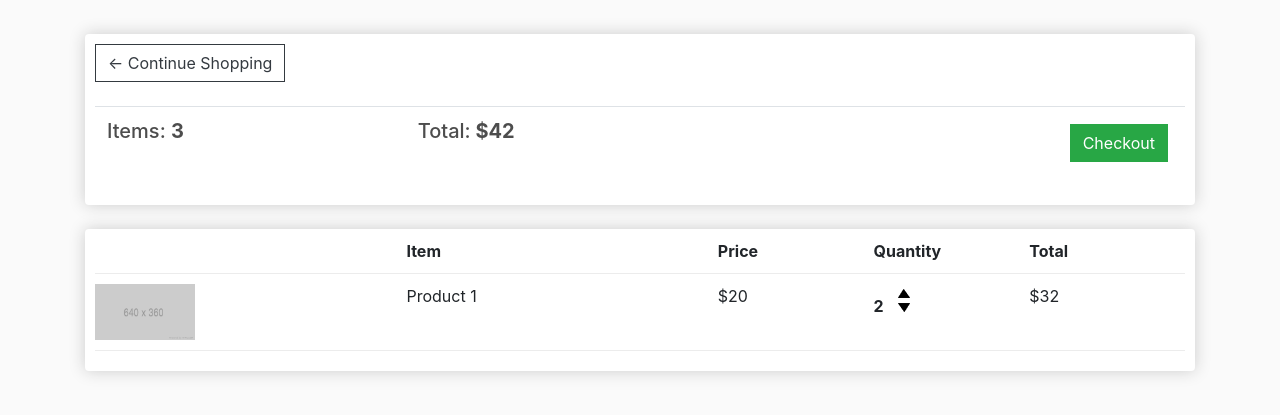
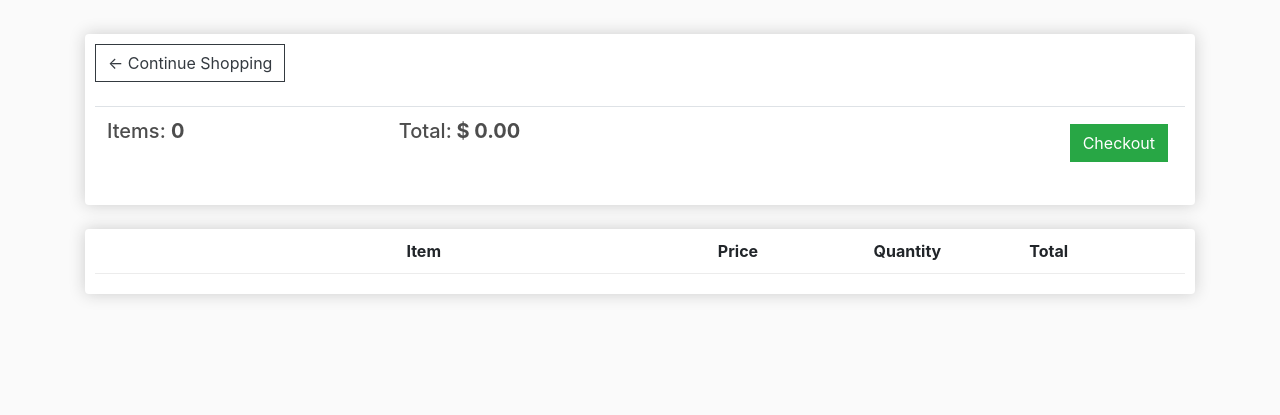
Before and after one commit to Kaplun-Alex/Ecommerce, a Django app: page /cart/ in a window 1280 px wide. Shown: the part 57-472 px from the top of the page. Run offline with Django 4.2, Linux system fonts and the light colour scheme; lists and menus that the app fills with data are empty; some libraries are stand-ins or nearby versions.

Commit message:
more changes today

```diff
--- a/ecommerce/ecommerce/settings.py
+++ b/ecommerce/ecommerce/settings.py
@@ -126,6 +126,8 @@ STATICFILES_DIRS = [
 
 MEDIA_ROOT = os.path.join(BASE_DIR, "static/images")
 
+MEDIA_URL = "/images/"
+
 # Default primary key field type
 # https://docs.djangoproject.com/en/4.0/ref/settings/#default-auto-field
 
--- a/ecommerce/ecommerce/urls.py
+++ b/ecommerce/ecommerce/urls.py
@@ -1,5 +1,9 @@
 from django.contrib import admin
 from django.urls import path, include
+
+from django.conf.urls.static import static
+from django.conf import settings
+
 
 
 urlpatterns = [
@@ -7,3 +11,5 @@ urlpatterns = [
     path("", include('store.urls')),
 
 ]
+
+urlpatterns += static(settings.MEDIA_URL, document_root = settings.MEDIA_ROOT)
--- a/ecommerce/store/templates/store/cart.html
+++ b/ecommerce/store/templates/store/cart.html
@@ -11,8 +11,8 @@
 				<br>
 				<table class="table">
 					<tr>
-						<th><h5>Items: <strong>3</strong></h5></th>
-						<th><h5>Total:<strong> $42</strong></h5></th>
+						<th><h5>Items: <strong>{{order.get_cart_items}}</strong></h5></th>
+						<th><h5>Total:<strong> $ {{order.get_cart_total|floatformat:2}}</strong></h5></th>
 						<th>
 							<a  style="float:right; margin:5px;" class="btn btn-success" href="{% url 'checkout' %}">Checkout</a>
 						</th>
@@ -30,22 +30,22 @@
 					<div style="flex:1"><strong>Quantity</strong></div>
 					<div style="flex:1"><strong>Total</strong></div>
 				</div>
-
+				{% for item in items %}
 				<div class="cart-row">
-					<div style="flex:2"><img class="row-image" src="{% static 'images/placeholder.png' %}"></div>
-					<div style="flex:2"><p>Product 1</p></div>
-					<div style="flex:1"><p>$20</p></div>
+					<div style="flex:2"><img class="row-image" src="{{item.product.imageURL}}"></div>
+					<div style="flex:2"><p>{{item.product.name}}</p></div>
+					<div style="flex:1"><p>${{item.product.price|floatformat:2}}</p></div>
 					<div style="flex:1">
-						<p class="quantity">2</p>
+						<p class="quantity">X {{item.quantity}} </p>
 						<div class="quantity">
 							<img class="chg-quantity" src="{% static  'images/arrow-up.png' %}">
 
 							<img class="chg-quantity" src="{% static  'images/arrow-down.png' %}">
 						</div>
 					</div>
-					<div style="flex:1"><p>$32</p></div>
+					<div style="flex:1"><p>$ {{item.get_total}}</p></div>
 				</div>
-
+				{% endfor %}
 			</div>
 		</div>
 	</div>
--- a/ecommerce/store/templates/store/store.html
+++ b/ecommerce/store/templates/store/store.html
@@ -4,7 +4,7 @@
 	<div class="row">
 		{% for product in products %}
 			<div class="col-lg-4">
-				<img class="thumbnail" src="{% static 'images/placeholder.png' %}">
+				<img class="thumbnail" src="{{product.imageURL}}">
 					<div class="box-element product">
 						<h6><strong>{{product.name}}</strong></h6>
 						<hr>
--- a/ecommerce/store/views.py
+++ b/ecommerce/store/views.py
@@ -1,5 +1,6 @@
 from django.shortcuts import render
 from .models import Product
+from  .models import Order
 
 
 
@@ -10,7 +11,16 @@ def store(request):
 
 
 def cart(request):
-    context ={}
+
+    if request.user.is_authenticated:
+        customer = request.user.customer
+        order, created = Order.objects.get_or_create(customer=customer, complete=False)
+        items = order.orderitem_set.all()
+    else:
+        items = []
+        order = {"get_cart_items":0, "get_cart_total":0}
+
+    context ={"items":items, "order":order}
     return render(request, "store/cart.html", context)
 
 
```
Also changed, not shown: ecommerce/store/models.py (+36 -1 lines), ecommerce/db.sqlite3, ecommerce/static/images/Headphone-PNG_CauOuxP.png (added), ecommerce/static/images/no-image.png (added), ecommerce/store/migrations/0003_rename_qantyty_orderitem_quantity.py (added).
